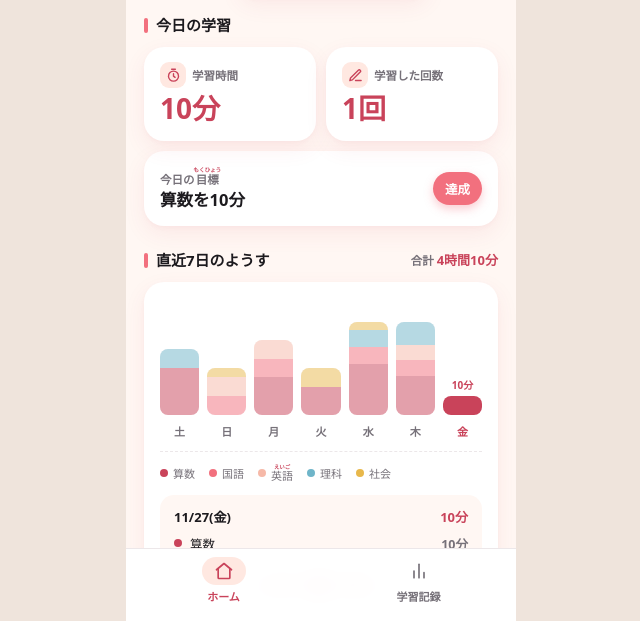
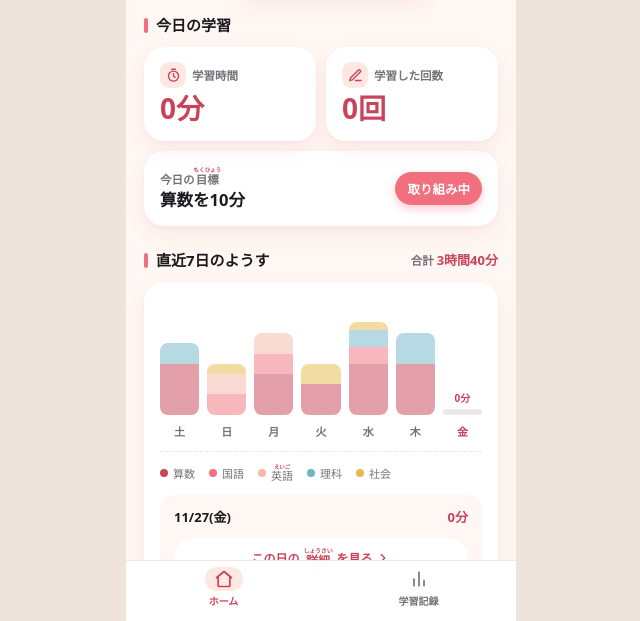
Before and after one commit to ROBOHOTKUN/tetemaru_app, a plain HTML site: page sample-parent.html in a window 1280 px wide. Shown: the part 178-799 px from the top of the page, without its empty margins (319-959 px from the left). Drawn offline with Linux system fonts and the light colour scheme.

Commit message:
モックデータを発表日(12/5)週に更新し、フッターメニューのサイズを調整
Co-Authored-By: Claude Sonnet 5 <noreply@anthropic.com>

```diff
--- a/data.js
+++ b/data.js
@@ -16,7 +16,7 @@ const SUBJECT_COLORS = {
 // breaks:  { start, end, minutes, reason }
 const WEEK_DETAIL = [
   {
-    date: "2026-11-16", label: "月", weekday: "月曜日",
+    date: "2026-11-30", label: "月", weekday: "月曜日",
     sessions: [
       { subject: "算数", material: "calc.ドリル3年 あまりのあるわり算", pages: "12〜14", start: "16:00", end: "16:25" },
       { subject: "理科", material: "こん虫のそだちかた", pages: "8〜10", start: "16:35", end: "16:45" },
@@ -24,7 +24,7 @@ const WEEK_DETAIL = [
     breaks: [{ start: "16:25", end: "16:35", minutes: 10, reason: "お茶を飲んだ" }],
   },
   {
-    date: "2026-11-17", label: "火", weekday: "火曜日",
+    date: "2026-12-01", label: "火", weekday: "火曜日",
     sessions: [
       { subject: "国語", material: "かんじれんしゅうノート 3年", pages: "3", start: "17:00", end: "17:10" },
       { subject: "英語", material: "えいごリズムあそびワーク", pages: "5〜6", start: "17:10", end: "17:20" },
@@ -33,7 +33,7 @@ const WEEK_DETAIL = [
     breaks: [{ start: "17:20", end: "17:25", minutes: 5, reason: "トイレ" }],
   },
   {
-    date: "2026-11-18", label: "水", weekday: "水曜日",
+    date: "2026-12-02", label: "水", weekday: "水曜日",
     sessions: [
       { subject: "算数", material: "calc.ドリル3年 あまりのあるわり算", pages: "15〜16", start: "16:10", end: "16:30" },
       { subject: "国語", material: "かんじれんしゅうノート 3年", pages: "4", start: "16:30", end: "16:40" },
@@ -42,7 +42,7 @@ const WEEK_DETAIL = [
     breaks: [{ start: "16:40", end: "16:50", minutes: 10, reason: "ストレッチ" }],
   },
   {
-    date: "2026-11-19", label: "木", weekday: "木曜日",
+    date: "2026-12-03", label: "木", weekday: "木曜日",
     sessions: [
       { subject: "算数", material: "calc.ドリル3年 あまりのあるわり算", pages: "17", start: "16:00", end: "16:15" },
       { subject: "社会", material: "まちたんけんノート(地図記号)", pages: "22〜23", start: "16:15", end: "16:25" },
@@ -50,7 +50,7 @@ const WEEK_DETAIL = [
     breaks: [],
   },
   {
-    date: "2026-11-20", label: "金", weekday: "金曜日",
+    date: "2026-12-04", label: "金", weekday: "金曜日",
     sessions: [
       { subject: "算数", material: "calc.ドリル3年 わり算の筆算", pages: "1〜3", start: "16:00", end: "16:30" },
       { subject: "理科", material: "こん虫のそだちかた", pages: "11〜12", start: "16:40", end: "16:50" },
@@ -60,23 +60,16 @@ const WEEK_DETAIL = [
     breaks: [{ start: "16:30", end: "16:40", minutes: 10, reason: "お茶を飲んだ" }],
   },
   {
-    date: "2026-11-21", label: "土", weekday: "土曜日",
+    date: "2026-12-05", label: "土", weekday: "土曜日",
     sessions: [
       { subject: "算数", material: "calc.ドリル3年 わり算の筆算", pages: "4〜7", start: "10:00", end: "10:25" },
       { subject: "理科", material: "じしゃくのふしぎ", pages: "1〜4", start: "10:35", end: "10:50" },
-      { subject: "国語", material: "かんじれんしゅうノート 3年", pages: "6〜7", start: "11:00", end: "11:10" },
-      { subject: "英語", material: "えいごリズムあそびワーク", pages: "8〜9", start: "11:10", end: "11:20" },
     ],
-    breaks: [
-      { start: "10:25", end: "10:35", minutes: 10, reason: "おやつ" },
-      { start: "10:50", end: "11:00", minutes: 10, reason: "すこし遊んだ" },
-    ],
+    breaks: [{ start: "10:25", end: "10:35", minutes: 10, reason: "おやつ" }],
   },
   {
-    date: "2026-11-22", label: "日", weekday: "日曜日",
-    sessions: [
-      { subject: "算数", material: "calc.ドリル3年 わり算の筆算", pages: "8〜9", start: "15:00", end: "15:10" },
-    ],
+    date: "2026-12-06", label: "日", weekday: "日曜日",
+    sessions: [],
     breaks: [],
   },
 ];
@@ -85,7 +78,7 @@ const WEEK_DETAIL = [
 const QUESTIONS = [
   {
     id: 1,
-    date: "2026-11-21",
+    date: "2026-12-05",
     subject: "算数",
     unit: "わり算の筆算",
     question: "あまりが出るわり算の筆算のやりかたがわからない",
@@ -94,7 +87,7 @@ const QUESTIONS = [
   },
   {
     id: 2,
-    date: "2026-11-18",
+    date: "2026-12-02",
     subject: "国語",
     unit: "漢字の読み方",
     question: "「流」という漢字の読み方がわからない",
@@ -103,7 +96,7 @@ const QUESTIONS = [
   },
   {
     id: 3,
-    date: "2026-11-16",
+    date: "2026-12-04",
     subject: "理科",
     unit: "こん虫のそだちかた",
     question: "ちょうちょは卵からどうやってちょうになるの?",
--- a/styles.css
+++ b/styles.css
@@ -114,7 +114,7 @@ button { font-family: inherit; cursor: pointer; }
 }
 
 /* ---- Content ---- */
-.content { flex: 1; padding: 16px 18px 104px; display: flex; flex-direction: column; gap: 22px; }
+.content { flex: 1; padding: 16px 18px 90px; display: flex; flex-direction: column; gap: 22px; }
 .section-title {
   /* 中にふりがな(ruby)が入るので flex にしない(語ごとに flex アイテムになり字間が空く) */
   margin: 0; font-size: 15px; font-weight: 800; line-height: 1.6;
@@ -247,16 +247,16 @@ input[type="range"]::-moz-range-thumb {
 /* ---- Bottom nav ---- */
 .tabbar {
   position: fixed; left: 50%; transform: translateX(-50%); bottom: 0; width: 390px; max-width: 100vw;
-  height: 74px; background: rgba(255,255,255,0.94); border-top: 1px solid var(--line);
+  height: 62px; background: rgba(255,255,255,0.94); border-top: 1px solid var(--line);
   -webkit-backdrop-filter: blur(10px); backdrop-filter: blur(10px);
-  display: flex; align-items: center; padding-bottom: max(10px, env(safe-area-inset-bottom)); z-index: 20;
+  display: flex; align-items: center; padding-bottom: max(8px, env(safe-area-inset-bottom)); z-index: 20;
 }
 .tab {
-  flex: 1; display: flex; flex-direction: column; align-items: center; gap: 3px;
-  color: var(--muted); font-size: 11px; font-weight: 700;
+  flex: 1; display: flex; flex-direction: column; align-items: center; gap: 2px;
+  color: var(--muted); font-size: 10px; font-weight: 700;
 }
 .tab.active { color: var(--coral-deep); font-weight: 800; }
-.tab-icon { display: flex; align-items: center; justify-content: center; width: 44px; height: 28px; border-radius: 999px; }
+.tab-icon { display: flex; align-items: center; justify-content: center; width: 38px; height: 24px; border-radius: 999px; }
 .tab.active .tab-icon { background: var(--peach); }
 
 /* ---- 入口(index) ---- */
@@ -450,14 +450,14 @@ input[type="range"]::-moz-range-thumb {
   transition: transform .12s ease;
 }
 .hug-btn:active { transform: scale(0.97); }
-.child-tab { color: var(--muted); font-size: 11px; font-weight: 700; gap: 4px; }
+.child-tab { color: var(--muted); font-size: 10px; font-weight: 700; gap: 3px; }
 .child-tab.active { color: var(--coral-deep); font-weight: 800; }
 .child-tab-icon {
-  display: flex; align-items: center; justify-content: center; width: 44px; height: 36px;
+  display: flex; align-items: center; justify-content: center; width: 38px; height: 30px;
   border-radius: 999px;
 }
 .child-tab.active .child-tab-icon { background: var(--peach); }
-.child-tabbar { justify-content: space-around; height: 84px; padding-bottom: max(14px, env(safe-area-inset-bottom)); }
+.child-tabbar { justify-content: space-around; height: 72px; padding-bottom: max(10px, env(safe-area-inset-bottom)); }
 
 .toast {
   position: fixed; left: 50%; transform: translateX(-50%) translateY(10px); opacity: 0;
```
